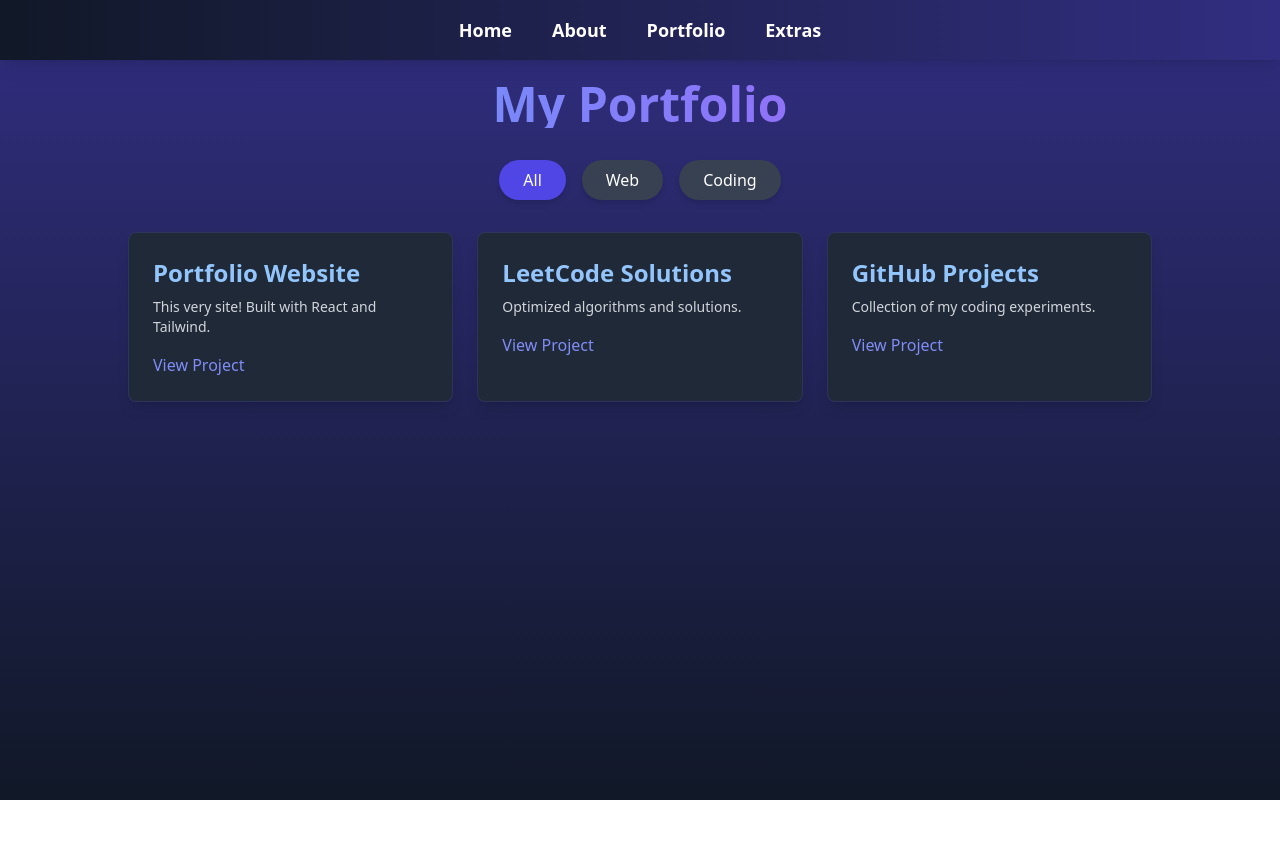
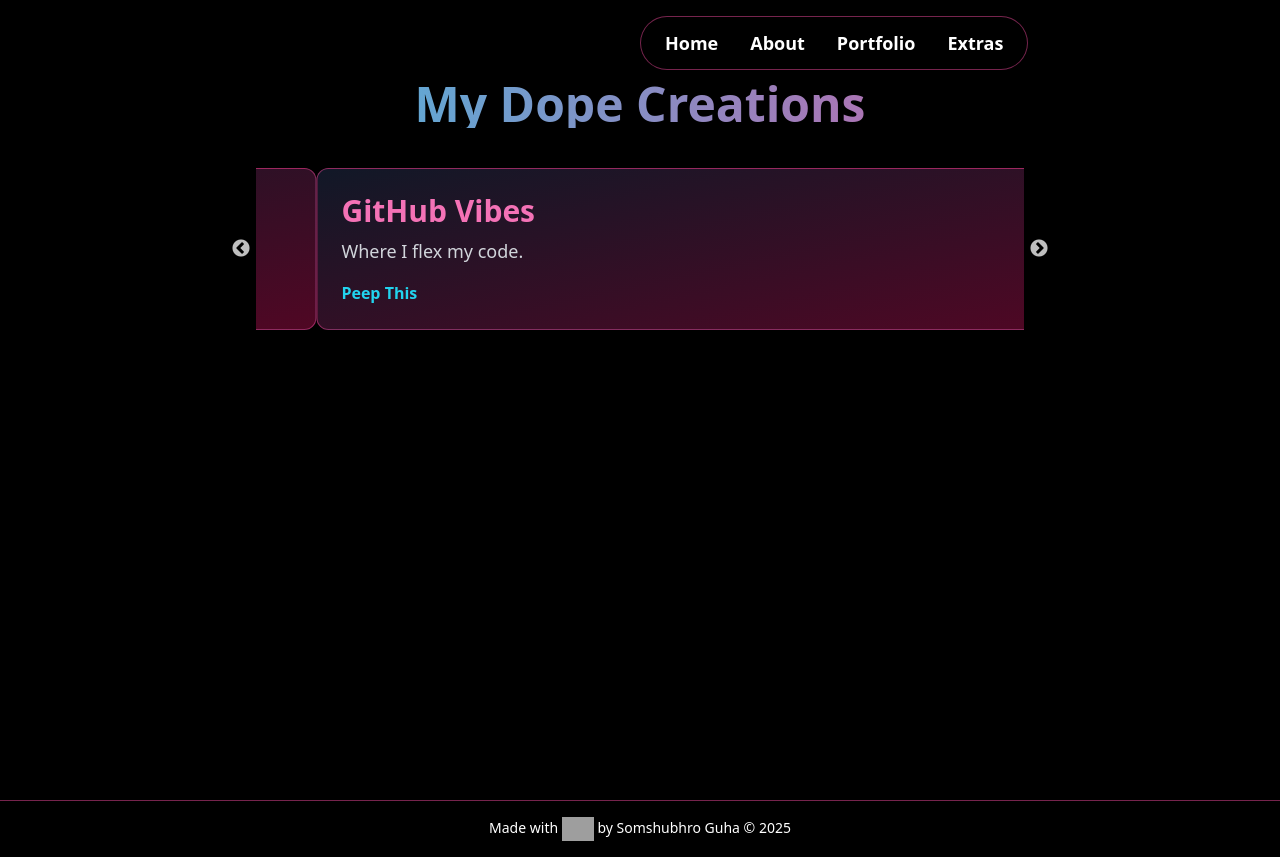
Before and after one commit to Somshubhro07/Portfolio, a React (Vite) app: page /portfolio in a window 1280 px wide. Before the commit the page ends 800 px from the top, so only its background shows below. Built offline with nearby package versions, Linux system fonts and the light colour scheme; grey boxes are pictures that could not be loaded.

Commit message:
Added kickass flex design with contact info, logos, and MERN footer

```diff
--- a/src/App.jsx
+++ b/src/App.jsx
@@ -1,5 +1,6 @@
 import { BrowserRouter as Router, Routes, Route } from 'react-router-dom';
 import Navbar from './components/Navbar';
+import Footer from './components/Footer';
 import Home from './pages/Home';
 import About from './pages/About';
 import Portfolio from './pages/Portfolio';
@@ -8,7 +9,7 @@ import Extras from './pages/Extras';
 function App() {
   return (
     <Router>
-      <div className="min-h-screen bg-gray-100">
+      <div className="min-h-screen bg-black">
         <Navbar />
         <Routes>
           <Route path="/" element={<Home />} />
@@ -16,6 +17,7 @@ function App() {
           <Route path="/portfolio" element={<Portfolio />} />
           <Route path="/extras" element={<Extras />} />
         </Routes>
+        <Footer />
       </div>
     </Router>
   );
--- /dev/null
+++ b/src/components/Footer.jsx
@@ -0,0 +1,23 @@
+import { motion } from 'framer-motion';
+
+const Footer = () => {
+  return (
+    <motion.footer
+      initial={{ opacity: 0 }}
+      animate={{ opacity: 1 }}
+      className="bg-black text-white py-4 text-center border-t border-pink-500/50"
+    >
+      <p className="text-sm">
+        Made with{' '}
+        <img
+          src="https://skillicons.dev/icons?i=mongodb,express,react,nodejs"
+          alt="MERN Stack"
+          className="inline h-6"
+        />{' '}
+        by Somshubhro Guha © 2025
+      </p>
+    </motion.footer>
+  );
+};
+
+export default Footer;
--- a/src/components/Navbar.jsx
+++ b/src/components/Navbar.jsx
@@ -6,20 +6,20 @@ const Navbar = () => {
     <motion.nav
       initial={{ y: -100 }}
       animate={{ y: 0 }}
-      className="fixed top-0 w-full bg-gradient-to-r from-gray-900 to-indigo-900 text-white p-4 z-10 shadow-lg"
+      className="fixed top-4 left-1/2 transform -translate-x-1/2 bg-black/80 backdrop-blur-md text-white px-6 py-3 rounded-full z-10 shadow-lg border border-pink-500/50"
     >
-      <ul className="flex justify-center space-x-10">
+      <ul className="flex space-x-8">
         <li>
-          <NavLink to="/" className="text-lg hover:text-indigo-300 transition font-semibold">Home</NavLink>
+          <NavLink to="/" className="text-lg hover:text-pink-400 transition font-semibold">Home</NavLink>
         </li>
         <li>
-          <NavLink to="/about" className="text-lg hover:text-indigo-300 transition font-semibold">About</NavLink>
+          <NavLink to="/about" className="text-lg hover:text-pink-400 transition font-semibold">About</NavLink>
         </li>
         <li>
-          <NavLink to="/portfolio" className="text-lg hover:text-indigo-300 transition font-semibold">Portfolio</NavLink>
+          <NavLink to="/portfolio" className="text-lg hover:text-pink-400 transition font-semibold">Portfolio</NavLink>
         </li>
         <li>
-          <NavLink to="/extras" className="text-lg hover:text-indigo-300 transition font-semibold">Extras</NavLink>
+          <NavLink to="/extras" className="text-lg hover:text-pink-400 transition font-semibold">Extras</NavLink>
         </li>
       </ul>
     </motion.nav>
--- a/src/pages/About.jsx
+++ b/src/pages/About.jsx
@@ -1,41 +1,54 @@
 import { motion } from 'framer-motion';
+import Tilt from 'react-tilt';
 
 const About = () => {
-  const skills = ['JavaScript', 'React', 'Tailwind CSS', 'Problem Solving', 'Git'];
+  const skills = ['JavaScript', 'React', 'Tailwind CSS', 'Algorithms', 'Git'];
 
   return (
-    <section className="min-h-screen pt-20 pb-10 bg-gradient-to-t from-gray-900 to-indigo-800 text-white">
-      <div className="max-w-4xl mx-auto text-center">
-        <motion.h2
-          initial={{ opacity: 0 }}
-          animate={{ opacity: 1 }}
-          transition={{ delay: 0.2 }}
-          className="text-5xl font-bold mb-6 bg-clip-text text-transparent bg-gradient-to-r from-blue-400 to-purple-500"
+    <section className="min-h-screen pt-20 pb-10 bg-black text-white flex items-center justify-center">
+      <Tilt className="Tilt" options={{ max: 25, scale: 1.05 }}>
+        <motion.div
+          initial={{ opacity: 0, y: 50 }}
+          animate={{ opacity: 1, y: 0 }}
+          transition={{ duration: 1 }}
+          className="bg-gradient-to-br from-gray-900 to-pink-950 p-8 rounded-xl shadow-2xl max-w-lg border border-pink-500/50"
         >
-          About Me
-        </motion.h2>
-        <p className="text-lg mb-8 max-w-2xl mx-auto">
-          I’m Somshubhro Guha, a BCA student at The Heritage Academy, passionate about technology and software development. I enjoy tackling coding challenges on LeetCode, building projects on GitHub, and exploring modern web technologies.
+          <h2 className="text-4xl font-extrabold text-center mb-6 bg-clip-text text-transparent bg-gradient-to-r from-cyan-400 to-pink-500">
+            The Code King
+          </h2>
+          <p className="text-lg mb-6">
+            I’m Somshubhro Guha, a BCA student at The Heritage Academy. I code hard, solve problems on LeetCode, and flex projects on GitHub. Hit me up!
           </p>
-        <div className="flex flex-wrap justify-center gap-4 mb-8">
+          <div className="flex flex-wrap justify-center gap-3 mb-6">
             {skills.map((skill, index) => (
               <motion.span
                 key={skill}
-              initial={{ opacity: 0, x: -20 }}
-              animate={{ opacity: 1, x: 0 }}
+                initial={{ opacity: 0 }}
+                animate={{ opacity: 1 }}
                 transition={{ delay: index * 0.1 }}
-              className="px-4 py-2 bg-indigo-700 rounded-full text-sm shadow-md hover:bg-indigo-600 transition"
+                className="px-4 py-2 bg-pink-900 rounded-full text-sm hover:bg-pink-700 transition"
               >
                 {skill}
               </motion.span>
             ))}
           </div>
-        <div className="flex justify-center gap-6">
-          <a href="https://www.linkedin.com/in/somshubhro-guha-46b892272" target="_blank" className="text-blue-400 hover:underline">LinkedIn</a>
-          <a href="https://github.com/Somshubhro07" target="_blank" className="text-blue-400 hover:underline">GitHub</a>
-          <a href="https://leetcode.com/u/Somshubhro_7" target="_blank" className="text-blue-400 hover:underline">LeetCode</a>
+          <div className="flex justify-center gap-6 mb-4">
+            <a href="https://github.com/Somshubhro07" target="_blank">
+              <img src="https://simpleicons.org/icons/github.svg" alt="GitHub" className="w-8 h-8 hover:brightness-150 transition" />
+            </a>
+            <a href="https://www.linkedin.com/in/somshubhro-guha-46b892272" target="_blank">
+              <img src="https://simpleicons.org/icons/linkedin.svg" alt="LinkedIn" className="w-8 h-8 hover:brightness-150 transition" />
+            </a>
+            <a href="https://leetcode.com/u/Somshubhro_7" target="_blank">
+              <img src="https://simpleicons.org/icons/leetcode.svg" alt="LeetCode" className="w-8 h-8 hover:brightness-150 transition" />
+            </a>
+            <a href="mailto:guha.somshubhro07@gmail.com">
+              <img src="https://simpleicons.org/icons/gmail.svg" alt="Gmail" className="w-8 h-8 hover:brightness-150 transition" />
+            </a>
           </div>
-      </div>
+          <p className="text-sm text-center text-gray-400">guha.somshubhro07@gmail.com</p>
+        </motion.div>
+      </Tilt>
     </section>
   );
 };
--- a/src/pages/Home.jsx
+++ b/src/pages/Home.jsx
@@ -1,43 +1,65 @@
-/* eslint-disable no-unused-vars */
 import { motion } from 'framer-motion';
+import { useEffect, useId } from 'react';
+import Particles from '@tsparticles/react';
+import { loadSlim } from '@tsparticles/slim';
 
 const Home = () => {
+  const id = useId();
+
+  useEffect(() => {
+    loadSlim(window.tsParticles);
+    window.tsParticles.loadJSON(id, {
+      particles: {
+        number: { value: 60 },
+        size: { value: 4 },
+        move: { enable: true, speed: 3 },
+        links: { enable: true, opacity: 0.4 },
+        color: { value: '#ff00ff' },
+      },
+    });
+  }, [id]);
+
   return (
-    <section className="min-h-screen flex items-center justify-center bg-gradient-to-br from-gray-900 via-indigo-900 to-black text-white relative overflow-hidden">
-      {/* Flying Object */}
+    <section className="min-h-screen flex items-center justify-center bg-black text-white relative overflow-hidden">
+      <Particles id={id} className="absolute inset-0" />
       <motion.div
-        animate={{
-          y: [0, -30, 0],
-          x: [0, 20, 0],
-          rotate: [0, 10, -10, 0],
-        }}
-        transition={{ duration: 4, repeat: Infinity, ease: 'easeInOut' }}
-        className="absolute top-20 left-10 text-4xl opacity-50"
-      >
-        💻
-      </motion.div>
-
-      <motion.div
-        initial={{ opacity: 0, y: 50 }}
-        animate={{ opacity: 1, y: 0 }}
-        transition={{ duration: 1 }}
+        initial={{ opacity: 0 }}
+        animate={{ opacity: 1 }}
+        transition={{ duration: 1.5 }}
         className="text-center z-10"
       >
-        <h1 className="text-6xl font-bold mb-4 bg-clip-text text-transparent bg-gradient-to-r from-blue-400 to-purple-600">
-          Hi, I'm Somshubhro Guha
-        </h1>
-        <p className="text-2xl mb-6">BCA Student | The Heritage Academy</p>
-        <p className="text-lg max-w-md mx-auto">
-          Aspiring developer passionate about coding, problem-solving, and building impactful projects.
+        <motion.h1
+          className="text-7xl font-extrabold tracking-wide glitch"
+          animate={{ textShadow: ['0 0 10px #ff00ff', '0 0 20px #00eaff', '0 0 10px #ff00ff'] }}
+          transition={{ duration: 2, repeat: Infinity }}
+        >
+          Somshubhro Guha
+        </motion.h1>
+        <p className="text-2xl mt-4 bg-clip-text text-transparent bg-gradient-to-r from-pink-500 to-cyan-400">
+          BCA @ The Heritage Academy | Code Beast
         </p>
         <motion.a
           href="#portfolio"
-          whileHover={{ scale: 1.05 }}
-          className="mt-6 inline-block px-8 py-3 bg-indigo-600 rounded-full hover:bg-indigo-700 transition shadow-lg"
+          whileHover={{ scale: 1.1, boxShadow: '0 0 20px #ff00ff' }}
+          className="mt-8 inline-block px-10 py-4 bg-transparent border-2 border-pink-500 rounded-full text-pink-500 hover:bg-pink-500 hover:text-black transition font-bold"
         >
-          See My Work
+          Witness the Flex
         </motion.a>
       </motion.div>
+      <style>{`
+        .glitch {
+          position: relative;
+          animation: glitch 1s infinite;
+        }
+        @keyframes glitch {
+          0% { transform: translate(0); }
+          20% { transform: translate(-3px, 3px); }
+          40% { transform: translate(3px, -3px); }
+          60% { transform: translate(-3px, 0); }
+          80% { transform: translate(3px, 0); }
+          100% { transform: translate(0); }
+        }
+      `}</style>
     </section>
   );
 };
--- a/src/pages/Portfolio.jsx
+++ b/src/pages/Portfolio.jsx
@@ -1,52 +1,52 @@
-import { useState } from 'react';
 import { motion } from 'framer-motion';
+import Slider from 'react-slick';
+import 'slick-carousel/slick/slick.css';
+import 'slick-carousel/slick/slick-theme.css';
 
 const Portfolio = () => {
-  const [filter, setFilter] = useState('all');
   const projects = [
-    { id: 1, title: 'Portfolio Website', category: 'web', link: 'https://github.com/Somshubhro07/portfolio-stunning', desc: 'This very site! Built with React and Tailwind.' },
-    { id: 2, title: 'LeetCode Solutions', category: 'coding', link: 'https://leetcode.com/u/Somshubhro_7', desc: 'Optimized algorithms and solutions.' },
-    { id: 3, title: 'GitHub Projects', category: 'web', link: 'https://github.com/Somshubhro07', desc: 'Collection of my coding experiments.' },
+    { title: 'Portfolio Flex', link: 'https://github.com/Somshubhro07/portfolio-stunning', desc: 'This site—next-level heat!' },
+    { title: 'LeetCode Grind', link: 'https://leetcode.com/u/Somshubhro_7', desc: 'Algo domination.' },
+    { title: 'GitHub Vibes', link: 'https://github.com/Somshubhro07', desc: 'Where I flex my code.' },
   ];
 
-  const filteredProjects = filter === 'all' ? projects : projects.filter(p => p.category === filter);
+  const settings = {
+    dots: true,
+    infinite: true,
+    speed: 500,
+    slidesToShow: 1,
+    slidesToScroll: 1,
+    autoplay: true,
+    autoplaySpeed: 2500,
+  };
 
   return (
-    <section className="min-h-screen pt-20 pb-10 bg-gradient-to-b from-indigo-900 to-gray-900 text-white">
-      <div className="max-w-5xl mx-auto">
-        <motion.h2
-          initial={{ opacity: 0 }}
-          animate={{ opacity: 1 }}
-          className="text-5xl font-bold text-center mb-8 bg-clip-text text-transparent bg-gradient-to-r from-blue-400 to-purple-500"
-        >
-          My Portfolio
-        </motion.h2>
-        <div className="flex justify-center gap-4 mb-8">
-          {['all', 'web', 'coding'].map(category => (
-            <button
-              key={category}
-              onClick={() => setFilter(category)}
-              className={`px-6 py-2 rounded-full ${filter === category ? 'bg-indigo-600' : 'bg-gray-700'} hover:bg-indigo-500 transition shadow-md`}
-            >
-              {category.charAt(0).toUpperCase() + category.slice(1)}
-            </button>
-          ))}
-        </div>
-        <div className="grid grid-cols-1 md:grid-cols-2 lg:grid-cols-3 gap-6">
-          {filteredProjects.map(project => (
+    <section className="min-h-screen pt-20 pb-10 bg-black text-white">
+      <motion.h2
+        initial={{ opacity: 0 }}
+        animate={{ opacity: 1 }}
+        className="text-5xl font-extrabold text-center mb-10 bg-clip-text text-transparent bg-gradient-to-r from-cyan-400 to-pink-500"
+      >
+        My Dope Creations
+      </motion.h2>
+      <div className="max-w-3xl mx-auto">
+        <Slider {...settings}>
+          {projects.map((project, index) => (
             <motion.div
-              key={project.id}
+              key={index}
               initial={{ opacity: 0, scale: 0.9 }}
               animate={{ opacity: 1, scale: 1 }}
-              whileHover={{ scale: 1.03, boxShadow: '0 10px 20px rgba(0, 0, 0, 0.3)' }}
-              className="bg-gray-800 p-6 rounded-lg shadow-lg border border-indigo-500/20"
+              whileHover={{ scale: 1.05, boxShadow: '0 0 25px #ff00ff' }}
+              className="bg-gradient-to-br from-gray-900 to-pink-950 p-6 rounded-xl border border-pink-500/50"
             >
-              <h3 className="text-2xl font-semibold text-blue-300">{project.title}</h3>
-              <p className="text-sm text-gray-300 mt-2">{project.desc}</p>
-              <a href={project.link} target="_blank" className="inline-block mt-4 text-indigo-400 hover:underline">View Project</a>
+              <h3 className="text-3xl font-bold text-pink-400">{project.title}</h3>
+              <p className="text-lg text-gray-300 mt-2">{project.desc}</p>
+              <a href={project.link} target="_blank" className="inline-block mt-4 text-cyan-400 hover:text-cyan-300 transition font-semibold">
+                Peep This
+              </a>
             </motion.div>
           ))}
-        </div>
+        </Slider>
       </div>
     </section>
   );
```
Also changed, not shown: package.json (+6 -1 lines), src/pages/Extras.jsx (+19 -26 lines), 1 other file (tests, documents, lock files or other folders). Lines whose indentation alone changed are shown as unchanged.
